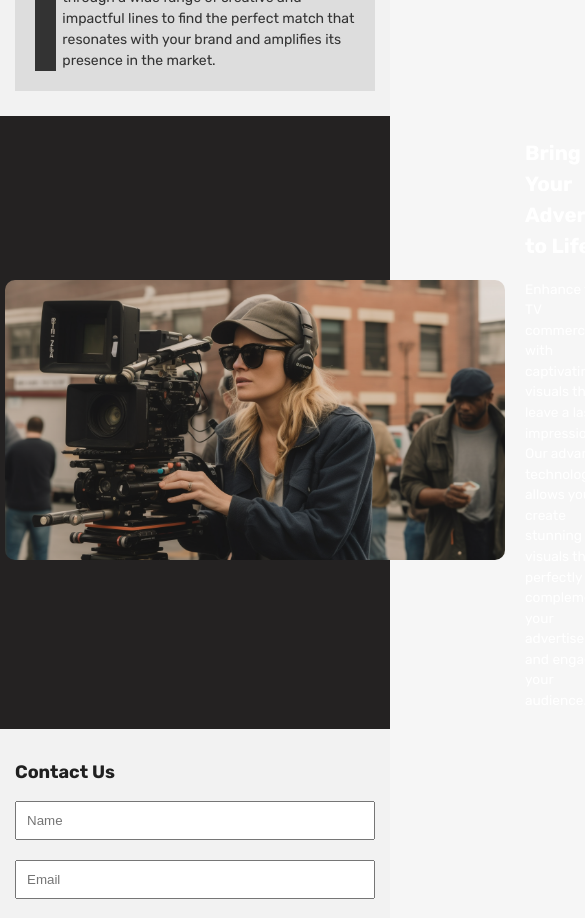
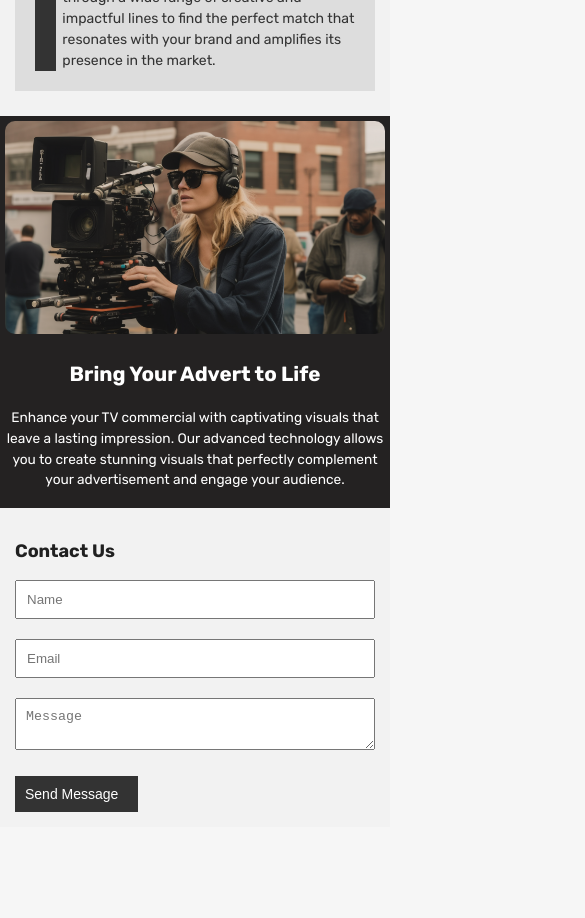
Before and after one commit to temple-19/polanai-cli, a React (Create React App) app: page / in a window 390 px wide. Shown: the part 880-1798 px from the top of the page, 585 px wide, since content can reach past the window. After the commit the page ends 1707 px from the top, so only its background shows below. Built offline with nearby package versions, Linux system fonts and the light colour scheme.

Commit message:
Update index.css

```diff
--- a/src/scenes/homePage/index.css
+++ b/src/scenes/homePage/index.css
@@ -1,6 +1,3 @@
-/* Add your CSS styles here */
-
-
 .container {
   max-width: 1200px;
   margin: 0 auto;
@@ -248,6 +245,26 @@
     padding-left: 10px;
     font-size: 14px;
   }
+
+  /* Updated styles for "bring-advert-to-life-section" on mobile */
+  .bring-advert-content {
+    flex-direction: column;
+    align-items: center;
+    text-align: center;
+  }
+
+  .bring-advert-image {
+    margin-right: 0;
+  }
+
+  .bring-advert-image img {
+    max-width: 100%;
+    height: auto;
+  }
+
+  .bring-advert-text {
+    margin-top: 20px;
+  }
 }
 
 /* Laptop Styles */
@@ -270,20 +287,3 @@
     font-size: 16px;
   }
 }
-.bring-advert-content {
-  display: flex;
-  align-items: center;
-}
-
-.bring-advert-image {
-  flex: 0 0 auto;
-  margin-right: 20px;
-}
-
-.bring-advert-image img {
-  max-width: 500px;
-}
-
-.bring-advert-text {
-  flex: 1 1 auto;
-}
```
